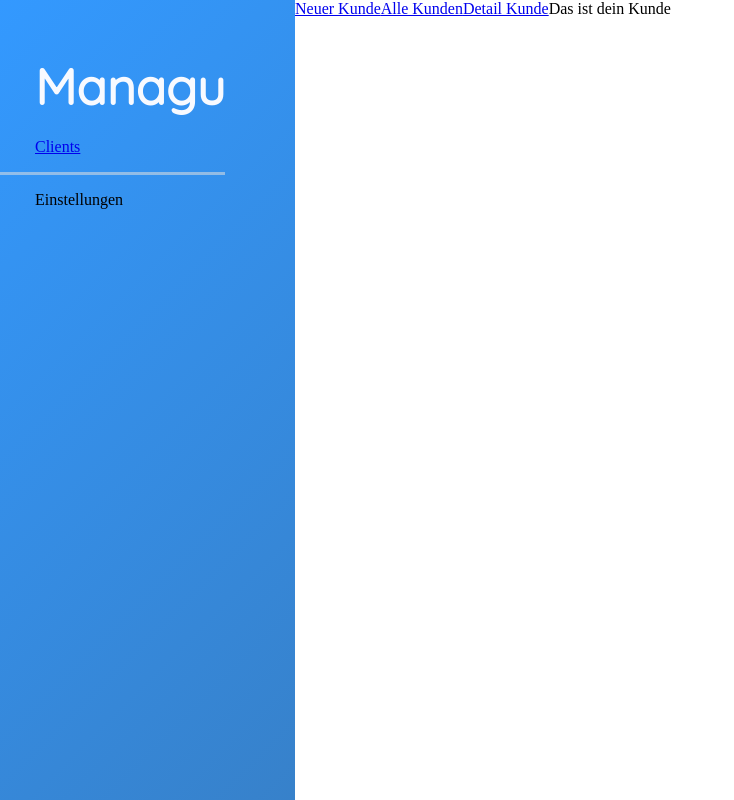
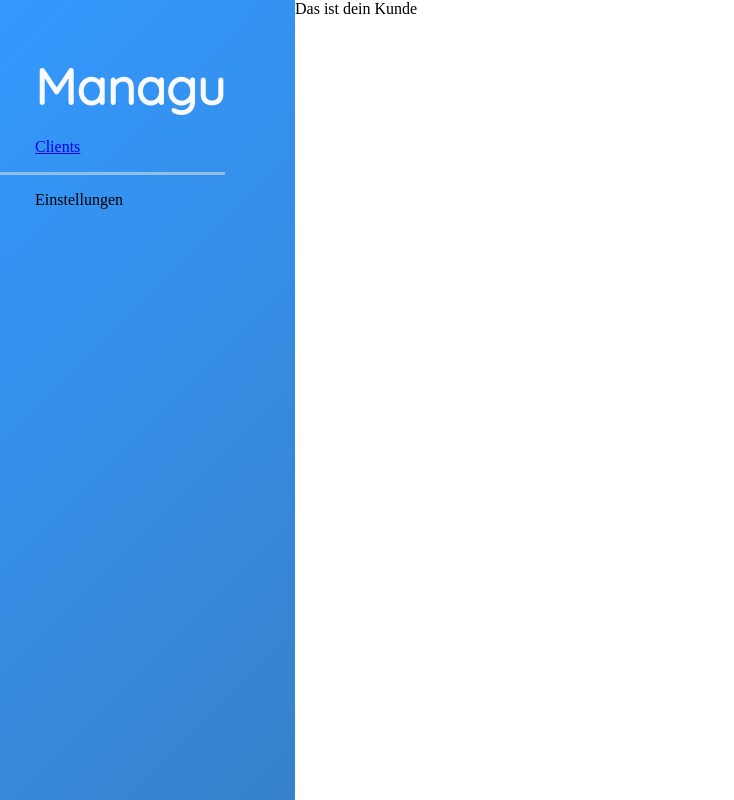
Before and after one commit to kreativwebdesign/a-redux-horror-storry, a React app: page /clients/4321 in a window 1280 px wide. Shown: the whole page, without its empty margins (0-734 px from the left). Built offline with nearby package versions, Linux system fonts and the light colour scheme.

Commit message:
Remove obsolete links

```diff
--- a/src/client/components/ClientRouter.js
+++ b/src/client/components/ClientRouter.js
@@ -1,5 +1,5 @@
 import React from 'react';
-import { Route, Link, Switch } from 'react-router-dom'
+import { Route, Switch } from 'react-router-dom'
 import ClientList from './ClientList';
 
 const newClient = () => 'Neuer Kunde anlegen'
@@ -7,9 +7,6 @@
 const ClientRouter = () => {
   return (
     <>
-      <Link to="/clients/new">Neuer Kunde</Link>
-      <Link to="/clients/">Alle Kunden</Link>
-      <Link to="/clients/4321">Detail Kunde</Link>
       <Switch>
         <Route path="/clients" exact component={ClientList} />
         <Route path="/clients/new" component={newClient} />
```
